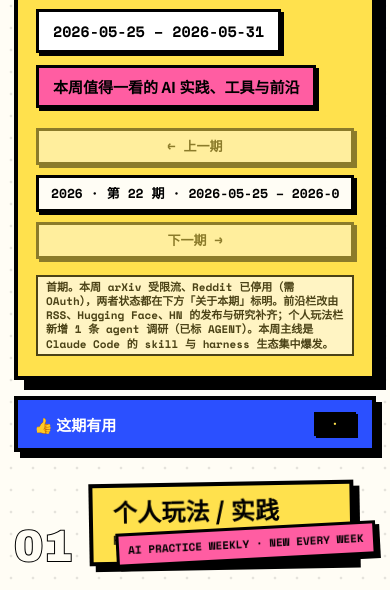
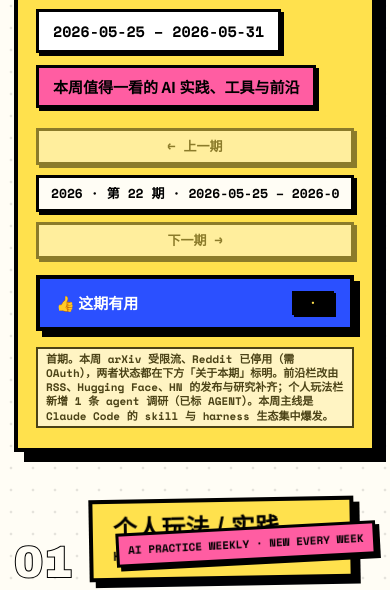
Before and after one commit to JamieLeonard/ai-weekly, a plain HTML site: page index.html in a window 390 px wide. Shown: the part 269-859 px from the top of the page. Drawn offline with nearby package versions, Linux system fonts and the light colour scheme; no server answers.

Commit message:
preview: 2026-06-05T17:13:43

```diff
--- a/index.html
+++ b/index.html
@@ -328,7 +328,8 @@
     position:relative; overflow:visible;
   }
   .like-box-top{
-    margin:-30px 0 30px;
+    position:absolute; right:30px; bottom:26px;
+    margin:0; z-index:3;
   }
   .like-btn{
     appearance:none; border:var(--bd); box-shadow:var(--sh);
@@ -367,6 +368,11 @@
   @media (max-width:920px){
     .grid{ grid-template-columns:repeat(2,1fr); }
     .health-list{ grid-template-columns:repeat(2,1fr); }
+    .like-box-top{
+      position:relative; right:auto; bottom:auto;
+      width:100%; margin:16px 0 0;
+      justify-content:flex-end;
+    }
   }
   @media (max-width:600px){
     .wrap{ padding:18px 14px 80px; }
@@ -410,9 +416,6 @@
       <select class="issue-select" id="issue-select" aria-label="选择期号"></select>
       <button class="nav-btn" id="next-issue" type="button">下一期 →</button>
     </div>
-    <div class="disclaimer mono" id="m-disc"></div>
-  </header>
-
 
   <section class="like-box like-box-top" aria-label="给作者点赞">
     <button class="like-btn" type="button" aria-pressed="false" data-default-label="👍 这期有用" data-liked-label="谢谢支持 ❤">
@@ -420,6 +423,9 @@
       <span class="like-count mono" aria-label="点赞数">·</span>
     </button>
   </section>
+    <div class="disclaimer mono" id="m-disc"></div>
+  </header>
+
   <!-- SECTIONS -->
   <main id="sections"></main>
   <div id="about-slot"></div>
```
